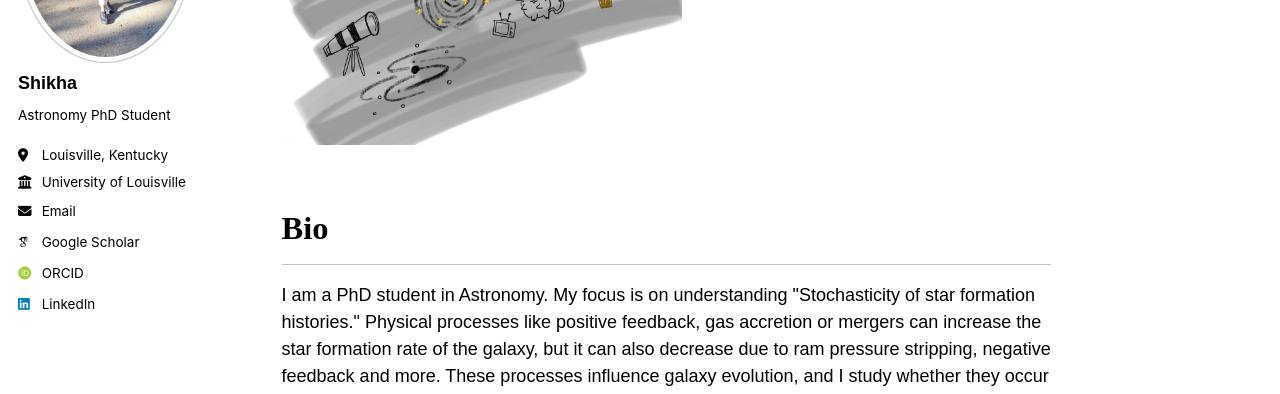
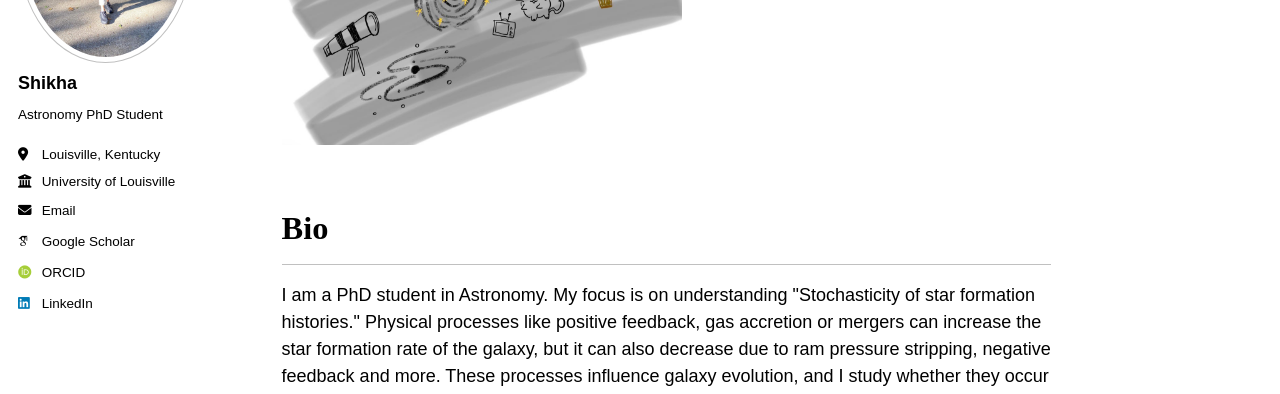
Before and after one commit to pshikha/pshikha.github.io, a Jekyll site: the page built from _pages/about.md, in a window 1280 px wide. Shown: the part 267-661 px from the top of the page. Built offline with Jekyll 4.4.1, drawn with Linux system fonts in a browser that asks for light colours; some web fonts are replaced; a script bundle is joined from its source files by our own code; library files that are not in the unit come from our copies.

Commit message:
Update _sidebar.scss

```diff
--- a/_sass/layout/_sidebar.scss
+++ b/_sass/layout/_sidebar.scss
@@ -52,7 +52,7 @@
   }
 
   p, li {
-    font-family: $sans-serif;
+    font-family: 'Playpen Sans', sans-serif;
     font-size: $type-size-6;
     line-height: 1.5;
   }
```
